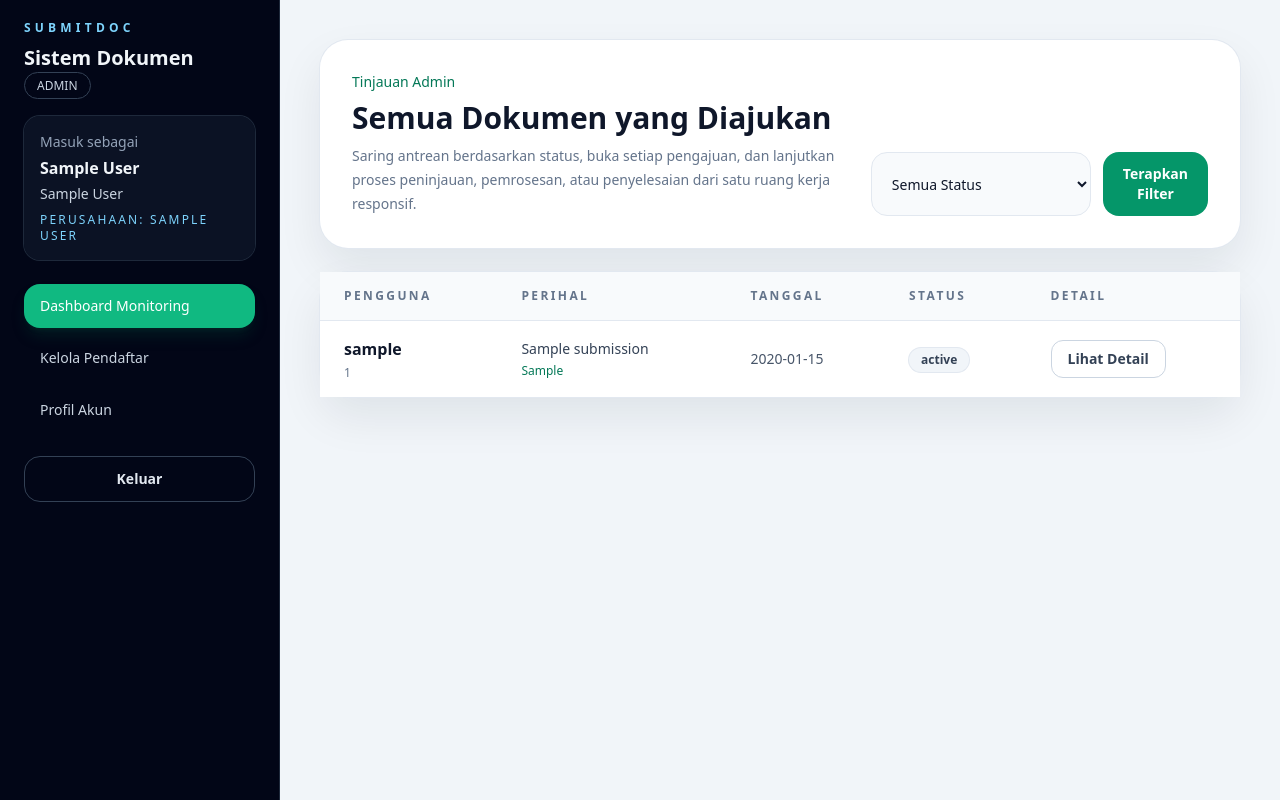
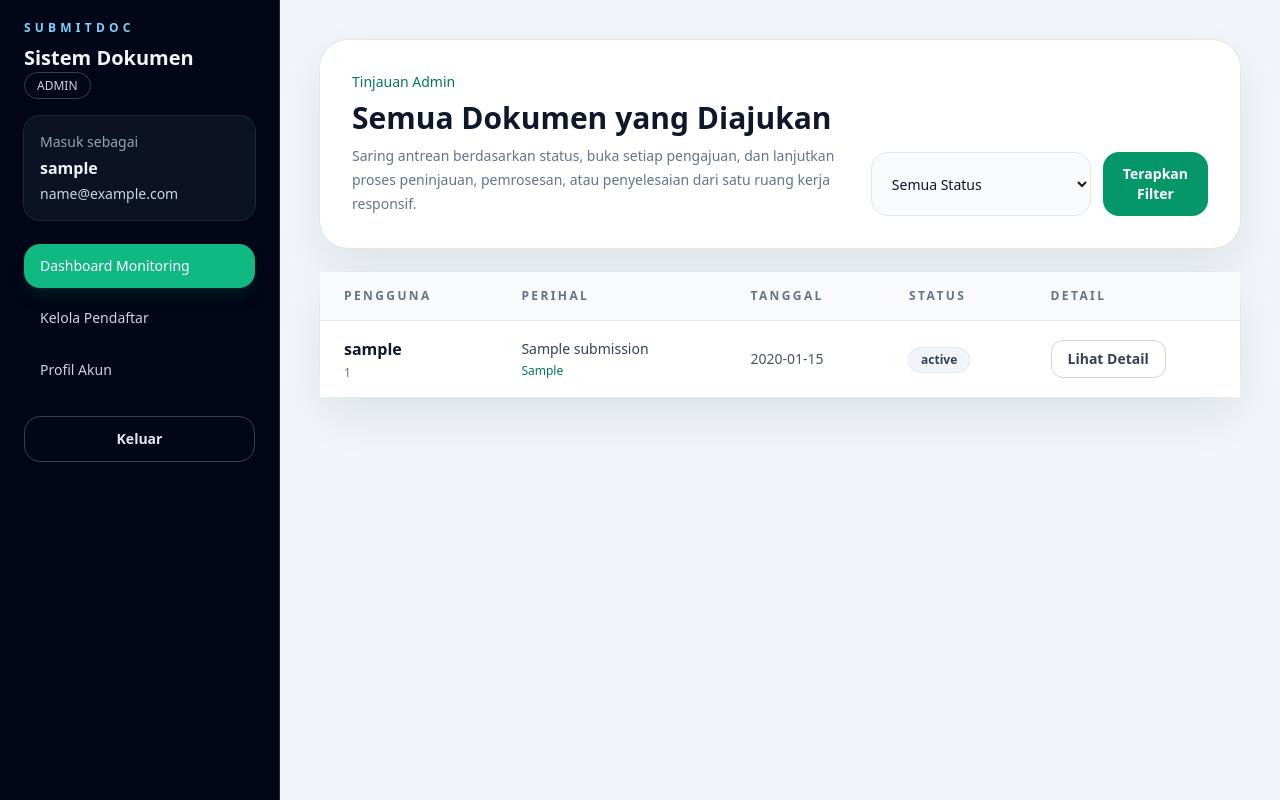
Before and after one commit to donirizkyf/esurat, a FastAPI app: page /admin/dashboard in a window 1280 px wide. Run offline with FastAPI, Linux system fonts and the light colour scheme; the visitor is signed in with stand-in values (Sample User, id 1); tables that the repository leaves empty hold one stand-in row (values such as "Sample post"); some libraries are stand-ins or nearby versions.

Commit message:
Refine profile sidebar card

```diff
--- a/templates/base.html
+++ b/templates/base.html
@@ -45,18 +45,16 @@
                 {% if current_user %}
                 <a href="/profile" class="block rounded-2xl bg-slate-900/70 p-4 ring-1 ring-slate-800 transition hover:bg-slate-900 hover:ring-slate-700 {% if request.url.path == '/profile' %}bg-slate-900 ring-slate-700{% endif %}">
                     <p class="text-sm text-slate-400">Masuk sebagai</p>
-                    <p class="mt-1 text-base font-semibold">
-                        {{ current_user.company_name or current_user.pic_name or current_user.username or current_user.email }}
-                    </p>
-                    <p class="mt-1 text-sm text-slate-300">
-                        {% if current_user.company_name %}
-                            {{ current_user.pic_name or current_user.email }}
-                        {% else %}
-                            {{ current_user.email }}
-                        {% endif %}
-                    </p>
-                    {% if current_user.company_name %}
-                    <p class="mt-2 text-xs font-medium uppercase tracking-[0.18em] text-sky-300">Perusahaan: {{ current_user.company_name }}</p>
+                    {% if current_user.role == 'service_user' %}
+                    <p class="mt-1 text-base font-semibold">{{ current_user.pic_name or current_user.username or current_user.email }}</p>
+                    <p class="mt-1 text-sm text-slate-300 break-all">{{ current_user.email }}</p>
+                    <div class="mt-3 rounded-xl bg-slate-950/70 px-3 py-2">
+                        <p class="text-[11px] font-medium uppercase tracking-[0.18em] text-sky-300">Nama Perusahaan</p>
+                        <p class="mt-1 text-sm font-semibold text-slate-100">{{ current_user.company_name or '-' }}</p>
+                    </div>
+                    {% else %}
+                    <p class="mt-1 text-base font-semibold">{{ current_user.username or current_user.pic_name or current_user.email }}</p>
+                    <p class="mt-1 text-sm text-slate-300 break-all">{{ current_user.email }}</p>
                     {% endif %}
                 </a>
 
```
